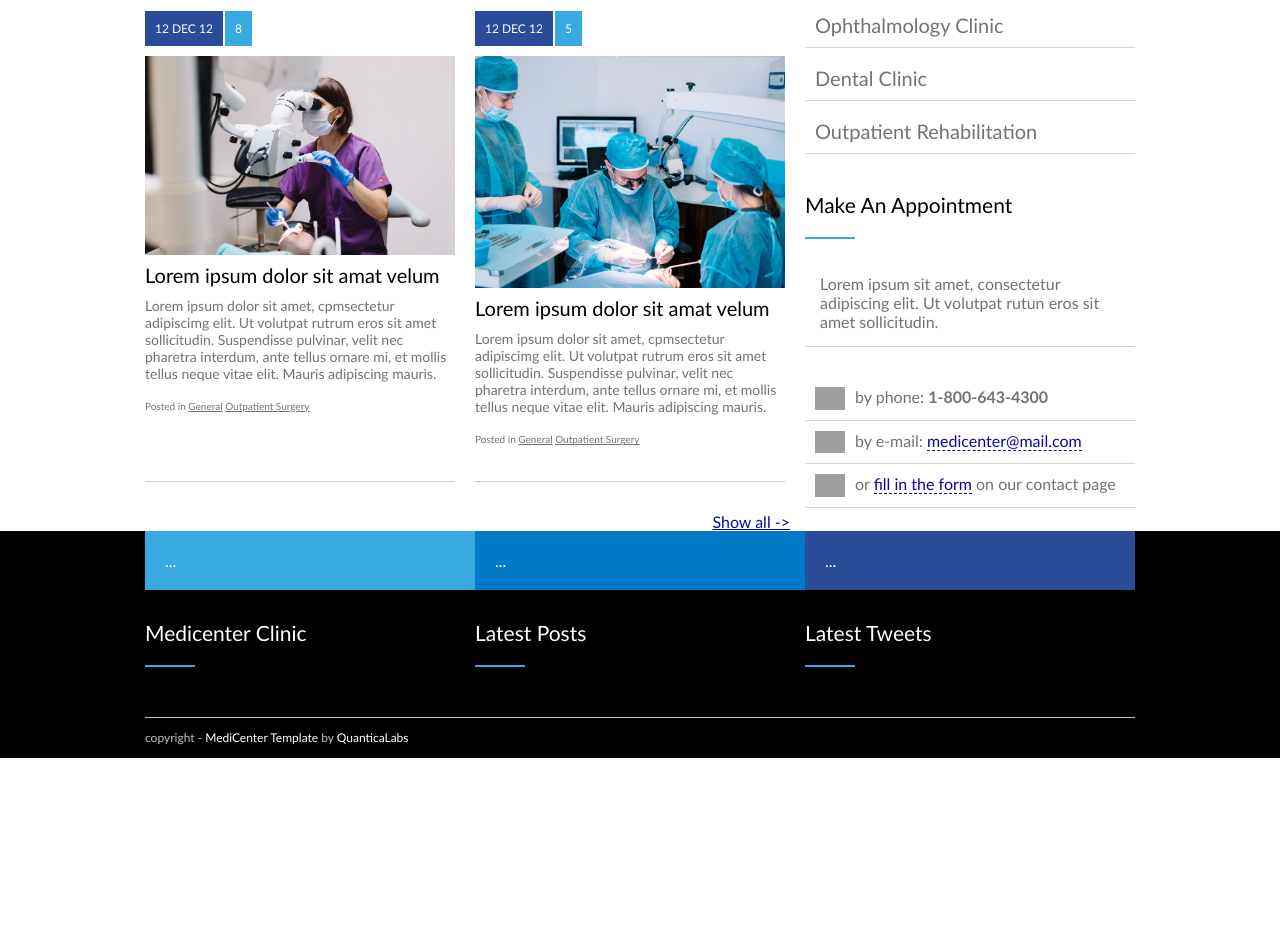
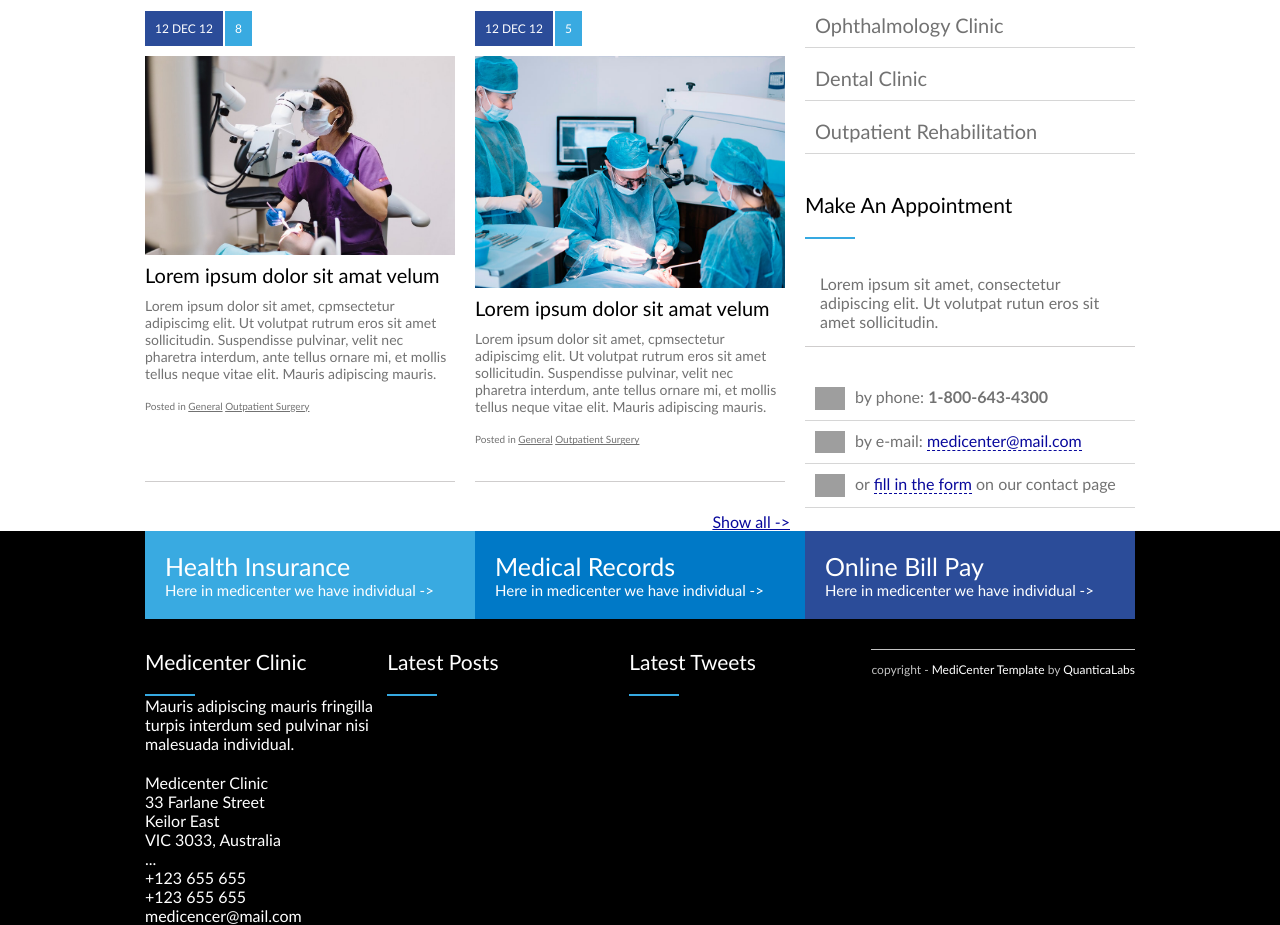
Before and after one commit to caiousouza/Proj-Flexbox, a plain HTML site: page index.html in a window 1280 px wide. Shown: the part 1352-2277 px from the top of the page. Before the commit the page ends 2110 px from the top, so only its background shows below. Drawn offline with Linux system fonts and the light colour scheme; grey boxes are pictures that could not be loaded.

Commit message:
Correção do rodape do copyright, ajuste de fonte e ajuste do flexbox

```diff
--- a/assets/css/style.css
+++ b/assets/css/style.css
@@ -296,7 +296,6 @@ footer{
 .fm1, .fm2, .fm3{
     flex: 1;
     color: #ffffff;
-
 }
 .fm1{
     background-color: #39aae1;
@@ -337,3 +336,16 @@ footer .anuncio_subtitulo{
 .footer_copy a{
     color: #ffffff;
 }
+.fm1_titulo, .fm2_titulo, .fm3_titulo{
+    font-size: 25px;
+}
+.fm1_texto, .fm2_texto, .fm3_texto{
+    font-size: 15px;
+}
+.footer_area{
+    display: flex;
+}
+.area_item1, .area_item2, .area_item3{
+    flex: 1;
+    color: #ffffff;
+}
--- a/index.html
+++ b/index.html
@@ -239,44 +239,95 @@
             <div class="footer_botton">
                 <div class="fm1">
                     <a href="">
-                        ...
+                        <div class="fm1_titulo">
+                            Health Insurance
+                        </div>
+                        <div class="fm1_texto">
+                            Here in medicenter we have individual ->
+                        </div>
                     </a>
                 </div>
                 <div class="fm2">
                     <a href="">
-                        ...
+                        <div class="fm2_titulo">
+                            Medical Records
+                        </div>
+                        <div class="fm2_texto">
+                            Here in medicenter we have individual ->
+                        </div>
                     </a>
                 </div>
                 <div class="fm3">
                     <a href="">
-                        ...
+                        <div class="fm3_titulo">
+                            Online Bill Pay
+                        </div>
+                        <div class="fm3_texto">
+                            Here in medicenter we have individual ->
+                        </div>
                     </a>
                 </div>
             </div>
             <div class="footer_area">
-                <div class="area_item">
+                <div class="area_item1">
                     <div class="anuncio_titulo">
                         <div class="anuncio_subtitulo">Medicenter Clinic</div>
                         <div class="anuncio_barra"></div>
+                        <div class="anuncio_texto1">
+                            Mauris adipiscing mauris fringilla turpis interdum sed pulvinar nisi malesuada individual.
+                        </div>
+                    </div>
+                    <div class="anuncio_all">
+                        <div class="inf">
+                            <div class="inf_nome">
+                                <div>
+                                    <div>
+                                        Medicenter Clinic
+                                    </div>
+                                    <div>
+                                        33 Farlane Street
+                                    </div>
+                                    <div>
+                                        Keilor East
+                                    </div>
+                                    <div>
+                                        VIC 3033, Australia
+                                    </div>
+                                </div>
+                                <div  class="inf_number">
+                                    <div>
+                                        ...
+                                    </div>
+                                    <div>
+                                        +123 655 655
+                                    </div>
+                                    <div>
+                                        +123 655 655
+                                    </div>
+                                    <div>
+                                        medicencer@mail.com
+                                    </div>
+                                </div>
+                            </div>
+                        </div>
                     </div>
                 </div>
-                <div class="area_item">
+                <div class="area_item2">
                     <div class="anuncio_titulo">
                         <div class="anuncio_subtitulo">Latest Posts</div>
                         <div class="anuncio_barra"></div>
                     </div>
                 </div>
-                <div class="area_item">
+                <div class="area_item3">
                     <div class="anuncio_titulo">
                         <div class="anuncio_subtitulo">Latest Tweets</div>
                         <div class="anuncio_barra"></div>
                     </div>
                 </div>
+                <div class="footer_copy">
+                    copyright - <a>MediCenter Template</a> by <a>QuanticaLabs</a>
+                </div>
             </div>
-            <div class="footer_copy">
-                copyright - <a>MediCenter Template</a> by <a>QuanticaLabs</a>
-            </div>
-        </div>
     </footer>
 </body>
 </html>
```
